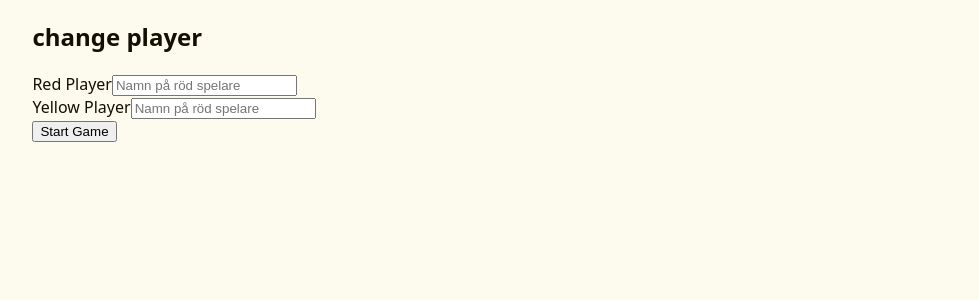
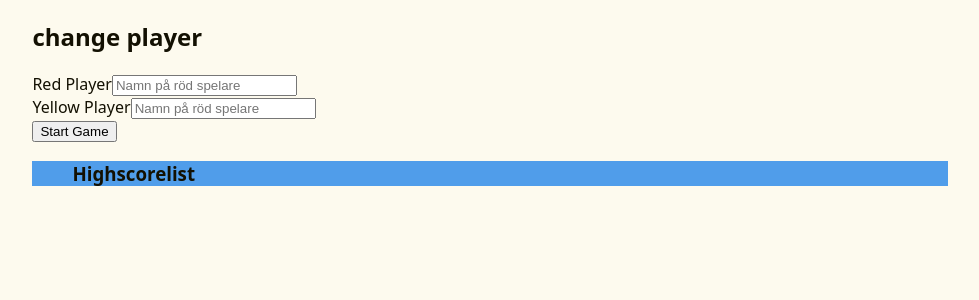
Before and after one commit to EricClasson/Connect_4_group_project, a React (Vite) app: page / in a window 1280 px wide. Shown: the top 300 px of the page, without its empty margins (150-1129 px from the left). Built offline with nearby package versions, Linux system fonts and the light colour scheme.

Commit message:
viewing highscoredata and simple style

```diff
--- a/src/App.css
+++ b/src/App.css
@@ -126,3 +126,7 @@
   flex-direction: row;
   gap: 1rem;
 }
+
+.highscore-list {
+  background-color: #509dea;
+}
--- a/src/App.tsx
+++ b/src/App.tsx
@@ -2,6 +2,7 @@ import './App.css';
 import BoardClass from './classes/Board';
 import { FormEvent, useEffect, useState } from 'react';
 import PlayerClass from './classes/Player';
+import { Fragment } from 'react';
 
 function App() {
   const [state, _setState] = useState({
@@ -57,7 +58,7 @@ function App() {
     const highscores = JSON.parse(
       localStorage.getItem('highscores') || '[]'
     ) as { name: string; moves: number }[];
-
+    highscores.sort((a, b) => a.moves - b.moves);
     highscores.push({ name, moves });
 
     localStorage.setItem('highscores', JSON.stringify(highscores));
@@ -79,6 +80,24 @@ function App() {
       setScoreUpdated(true);
     }
   }, [board.gameOver, board.winner, scoreUpdated]);
+
+  const ViewHighScoreList = () => {
+    const highscoresData = JSON.parse(
+      localStorage.getItem('highscores') || '[]'
+    ) as { name: string; moves: number }[];
+
+    return (
+      <ul className="highscore-list">
+        <h3>Highscorelist</h3>
+        {highscoresData.map((list, index) => (
+          <li key={index}>
+            <p>Name on player: {list.name}</p>
+            <p>Amount moves for win: {list.moves}</p>
+          </li>
+        ))}
+      </ul>
+    );
+  };
 
   const ViewWinner = () => {
     return (
@@ -138,6 +157,7 @@ function App() {
       ) : (
         board.render(playerRed, playerYellow)
       )}
+      <ViewHighScoreList />
       {!board.gameOver ? (
         <div className="game-currentplayer"></div>
       ) : (
```
Lines whose indentation alone changed are shown as unchanged.
